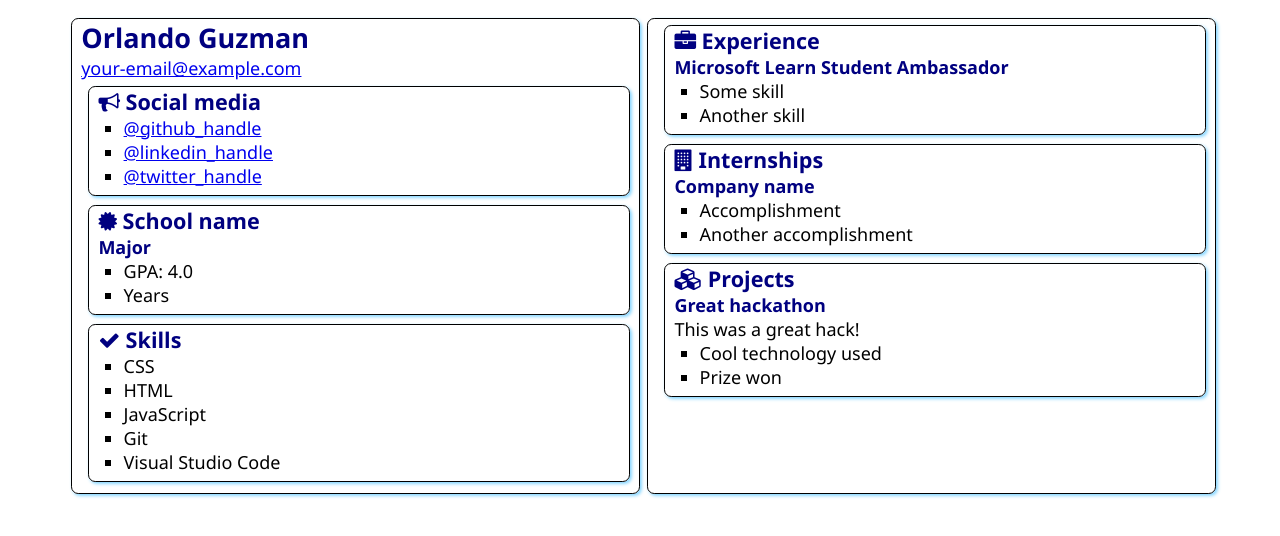
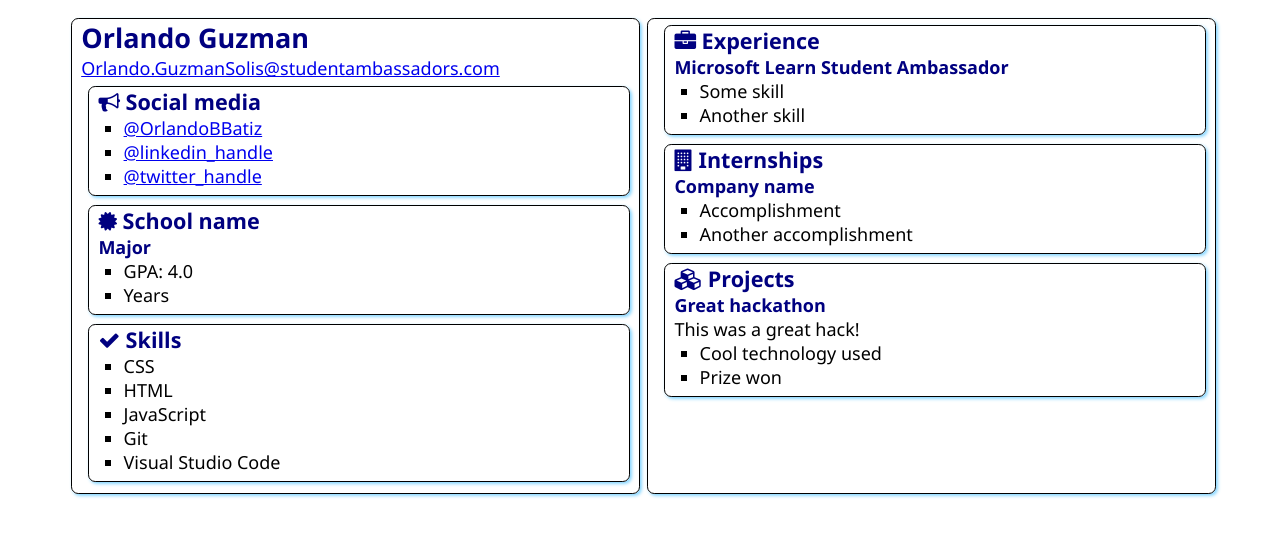
Before and after one commit to OrlandoBBatiz/SATechnicalOnboarding, a plain HTML site: page src/index.html in a window 1280 px wide. Drawn offline with Linux system fonts and the light colour scheme.

Commit message:
Added Email and Github Profile

```diff
--- a/src/index.html
+++ b/src/index.html
@@ -13,7 +13,7 @@
     <main>
         <article class="box">
             <h1>Orlando Guzman</h1>
-            <div><a href="mailto:your.email@example.com">your-email@example.com</a></div>
+            <div><a href="mailto:your.email@example.com">Orlando.GuzmanSolis@studentambassadors.com</a></div>
 
             <section class="box">
                 <h2>
@@ -21,7 +21,7 @@
                     Social media
                 </h2>
                 <ul>
-                    <li><a href="https://github.com/<handle>">@github_handle</a></li>
+                    <li><a href="https://github.com/<handle>">@OrlandoBBatiz</a></li>
                     <li><a href="https://linkedin.com/in/<handle>">@linkedin_handle</a></li>
                     <li><a href="https://twitter.com/<handle>">@twitter_handle</a></li>
                 </ul>
```
